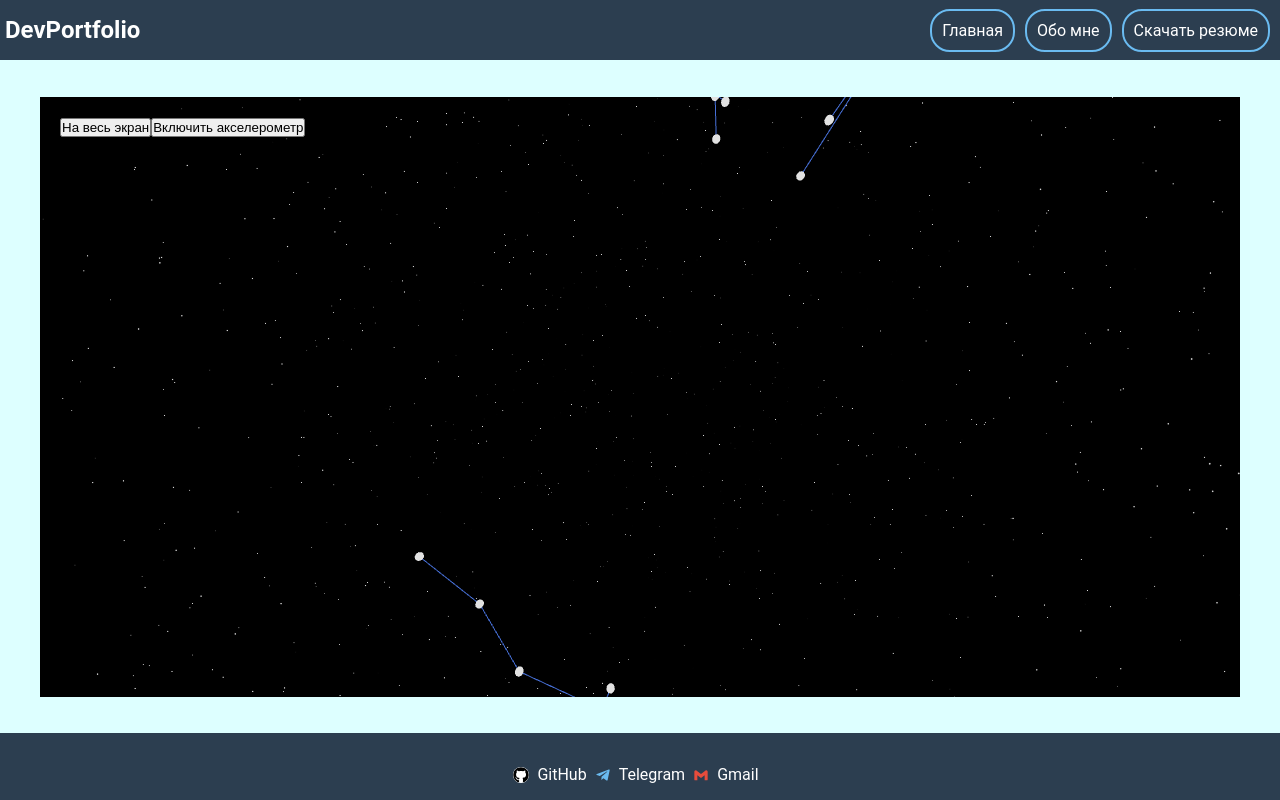
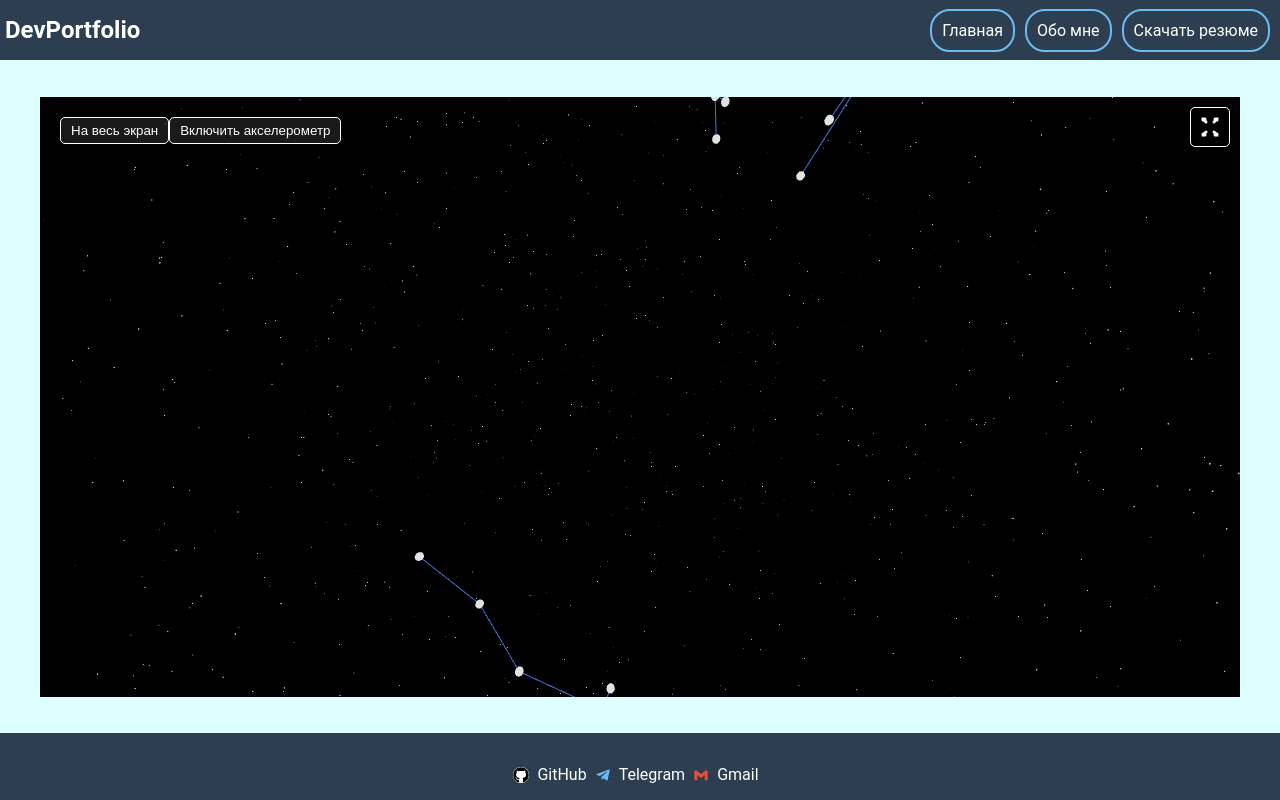
Before and after one commit to reshenieZadachek/portfolio, a React (Create React App) app: page /portfolio/starmap in a window 1280 px wide. Built offline with nearby package versions, Linux system fonts and the light colour scheme.

Commit message:
Setup for GitHub Pages

```diff
--- a/src/components/StarMap/ControlPanel.js
+++ b/src/components/StarMap/ControlPanel.js
@@ -1,24 +1,35 @@
 import React from 'react';
 
-const ControlPanel = ({ isFullScreen, isAccelerometerMode, onToggleFullScreen, onToggleAccelerometerMode }) => {
+const ControlPanel = ({ isFullScreen, isAccelerometerMode, onToggleFullScreen, onToggleAccelerometerMode, buttonsVisible }) => {
   return (
     <div style={{
       position: 'absolute',
-      top: '10px',
+      top: buttonsVisible ? '10px' : '-100px', // Сдвиг вверх
       left: '10px',
       color: 'white',
       background: 'rgba(0, 0, 0, 0.7)',
       padding: '10px',
-      borderRadius: '5px'
+      borderRadius: '5px',
+      transition: 'top 0.3s ease-in-out' // Плавный переход
     }}>
-      <button onClick={onToggleFullScreen}>
+      <button style={buttonStyle} onClick={onToggleFullScreen}>
         {isFullScreen ? 'Свернуть' : 'На весь экран'}
       </button>
-      <button onClick={onToggleAccelerometerMode}>
+      <button style={buttonStyle} onClick={onToggleAccelerometerMode}>
         {isAccelerometerMode ? 'Выключить акселерометр' : 'Включить акселерометр'}
       </button>
     </div>
   );
 };
 
+const buttonStyle = {
+  background: 'rgba(255, 255, 255, 0.1)',
+  border: '1px solid white',
+  borderRadius: '5px',
+  padding: '5px 10px',
+  color: 'white',
+  marginBottom: '5px',
+  cursor: 'pointer'
+};
+
 export default ControlPanel;
--- a/src/components/StarMap/StarMapController.js
+++ b/src/components/StarMap/StarMapController.js
@@ -1,4 +1,4 @@
-import React, { useRef, useEffect, useState } from 'react';
+import { useRef, useEffect, useState } from 'react';
 import { useThree, useFrame } from '@react-three/fiber';
 import * as THREE from 'three';
 
@@ -6,7 +6,7 @@ function StarMapController({ isAccelerometerMode, deviceOrientation, userLocatio
   const { camera, scene } = useThree();
   const lastUpdateTime = useRef(Date.now());
   const updateInterval = 16; // ~60 fps
-  const smoothFactor = 0.05;
+  const smoothFactor = 0.1; // Increased for more responsive movement
   const smoothedOrientation = useRef({ alpha: 0, beta: 0, gamma: 0 });
   const initialOrientation = useRef(null);
   const starsGroup = useRef(null);
@@ -28,7 +28,6 @@ function StarMapController({ isAccelerometerMode, deviceOrientation, userLocatio
         scene.add(starsGroup.current);
       }
 
-      // Move all stars and constellations to the starsGroup
       scene.children.forEach(child => {
         if (child.type === 'Group' && child !== starsGroup.current) {
           starsGroup.current.add(child);
@@ -36,26 +35,22 @@ function StarMapController({ isAccelerometerMode, deviceOrientation, userLocatio
       });
 
       initialOrientation.current = null;
-
-      // Set initial camera position based on user location
       updateCameraPosition(camera, userLocation);
     } else {
       if (starsGroup.current) {
-        // Move all children back to the scene
         while (starsGroup.current.children.length > 0) {
           scene.add(starsGroup.current.children[0]);
         }
         scene.remove(starsGroup.current);
         starsGroup.current = null;
       }
-      // Reset camera position and rotation
       camera.position.set(0, 0, 5);
       camera.lookAt(new THREE.Vector3(0, 0, 0));
     }
   }, [isAccelerometerMode, userLocation, scene, camera]);
 
   useFrame(() => {
-    if (isAccelerometerMode && userLocation) {
+    if (isAccelerometerMode && userLocation && deviceOrientation) {
       const currentTimeMs = Date.now();
       if (currentTimeMs - lastUpdateTime.current < updateInterval) return;
       lastUpdateTime.current = currentTimeMs;
@@ -64,31 +59,22 @@ function StarMapController({ isAccelerometerMode, deviceOrientation, userLocatio
         initialOrientation.current = { ...deviceOrientation };
       }
 
-      // Calculate relative angles
-      let alpha = deviceOrientation.alpha;
-      let beta = deviceOrientation.beta;
-      let gamma = deviceOrientation.gamma;
+      let { alpha, beta, gamma } = deviceOrientation;
 
-      // Normalize angles to [-180, 180] range
+      // Normalize angles
       alpha = ((alpha % 360) + 360) % 360;
-      beta = ((beta % 360) + 360) % 360;
+      beta = Math.max(-90, Math.min(90, beta)); // Clamp beta to [-90, 90]
       gamma = ((gamma % 360) + 360) % 360;
-      if (alpha > 180) alpha -= 360;
-      if (beta > 180) beta -= 360;
-      if (gamma > 180) gamma -= 360;
 
       // Smooth orientation
       smoothedOrientation.current.alpha = THREE.MathUtils.lerp(smoothedOrientation.current.alpha, alpha, smoothFactor);
       smoothedOrientation.current.beta = THREE.MathUtils.lerp(smoothedOrientation.current.beta, beta, smoothFactor);
       smoothedOrientation.current.gamma = THREE.MathUtils.lerp(smoothedOrientation.current.gamma, gamma, smoothFactor);
 
-      // Calculate compass heading
       compassHeading.current = calculateCompassHeading(smoothedOrientation.current.alpha, smoothedOrientation.current.beta, smoothedOrientation.current.gamma);
 
-      // Update camera rotation
       updateCameraRotation(camera, smoothedOrientation.current, compassHeading.current);
 
-      // Update star positions based on current time, location, and compass heading
       if (starsGroup.current) {
         const siderealTime = calculateSiderealTime(userLocation.longitude, currentTime);
         starsGroup.current.rotation.y = -siderealTime - THREE.MathUtils.degToRad(compassHeading.current);
@@ -111,16 +97,13 @@ function updateCameraRotation(camera, orientation, compassHeading) {
   const betaRad = THREE.MathUtils.degToRad(orientation.beta);
   const gammaRad = THREE.MathUtils.degToRad(orientation.gamma);
 
-  // Create a rotation matrix from Euler angles
   const rotationMatrix = new THREE.Matrix4().makeRotationFromEuler(
     new THREE.Euler(betaRad, alphaRad, -gammaRad, 'YXZ')
   );
 
-  // Apply additional rotation for compass heading
   const compassRotation = new THREE.Matrix4().makeRotationY(THREE.MathUtils.degToRad(compassHeading));
   rotationMatrix.multiply(compassRotation);
 
-  // Apply rotation to camera
   camera.quaternion.setFromRotationMatrix(rotationMatrix);
 }
 
--- /dev/null
+++ b/src/components/StarMap/ToggleButton.js
@@ -0,0 +1,49 @@
+import React from 'react';
+
+const ToggleButton = ({ onClick, buttonsVisible }) => {
+  const buttonStyle = {
+    position: 'absolute',
+    top: '10px',
+    right: '10px',
+    background: 'black',
+    border: '1px solid white',
+    borderRadius: '5px',
+    padding: '5px',
+    cursor: 'pointer',
+    width: '40px',
+    height: '40px',
+    display: 'flex',
+    alignItems: 'center',
+    justifyContent: 'center',
+  };
+
+  const arrowsToCenter = [
+    "M19 4L16 7 M19 4L17 4L19 5",  // Верхний правый угол
+    "M19 20L16 17 M19 20L17 20L19 19",  // Нижний правый угол
+    "M5 4L8 7 M5 4L7 4L5 5",  // Верхний левый угол
+    "M5 20L8 17 M5 20L7 20L5 19"  // Нижний левый угол
+  ];
+
+  const arrowsFromCenter = [
+    "M16 7L19 4 M17 4L19 4L19 5",  // Верхний правый угол
+    "M16 17L19 20 M17 20L19 20L19 19",  // Нижний правый угол
+    "M8 7L5 4 M7 4L5 4L5 5",  // Верхний левый угол
+    "M8 17L5 20 M7 20L5 20L5 19"  // Нижний левый угол
+  ];
+
+
+
+  const paths = buttonsVisible ? arrowsFromCenter : arrowsToCenter;
+
+  return (
+    <button onClick={onClick} style={buttonStyle}>
+      <svg width="24" height="24" viewBox="0 0 24 24" fill="none" stroke="white" strokeWidth="2">
+        {paths.map((d, index) => (
+          <path key={index} d={d} stroke="white" strokeWidth="3" strokeLinecap="round" />
+        ))}
+      </svg>
+    </button>
+  );
+};
+
+export default ToggleButton;
--- a/src/page/StarMap.js
+++ b/src/page/StarMap.js
@@ -1,4 +1,3 @@
-// StarMap.js
 import React, { useState, useEffect, useCallback, useRef } from 'react';
 import { Canvas } from '@react-three/fiber';
 import { Stars, OrbitControls } from '@react-three/drei';
@@ -6,6 +5,7 @@ import ConstellationGroup from '../components/StarMap/ConstellationGroup';
 import StarMapController from '../components/StarMap/StarMapController';
 import ControlPanel from '../components/StarMap/ControlPanel';
 import InfoPanel from '../components/StarMap/InfoPanel';
+import ToggleButton from '../components/StarMap/ToggleButton';
 
 function StarMap() {
   const [selectedConstellation, setSelectedConstellation] = useState(null);
@@ -15,6 +15,7 @@ function StarMap() {
   const [isAccelerometerMode, setIsAccelerometerMode] = useState(false);
   const [deviceOrientation, setDeviceOrientation] = useState({ alpha: 0, beta: 0, gamma: 0 });
   const [userLocation, setUserLocation] = useState(null);
+  const [buttonsVisible, setButtonsVisible] = useState(true);
   const starMapRef = useRef(null);
   const orbitControlsRef = useRef(null);
 
@@ -40,6 +41,10 @@ function StarMap() {
   const toggleAccelerometerMode = useCallback(() => {
     setIsAccelerometerMode(prev => !prev);
   }, []);
+
+  const toggleButtonsVisibility = () => {
+    setButtonsVisible(prev => !prev);
+  };
 
   useEffect(() => {
     const handleFullScreenChange = () => {
@@ -134,6 +139,12 @@ function StarMap() {
         isAccelerometerMode={isAccelerometerMode}
         onToggleFullScreen={toggleFullScreen}
         onToggleAccelerometerMode={toggleAccelerometerMode}
+        buttonsVisible={buttonsVisible}
+      />
+
+      <ToggleButton
+        onClick={toggleButtonsVisibility}
+        buttonsVisible={buttonsVisible}
       />
 
       <InfoPanel
```
